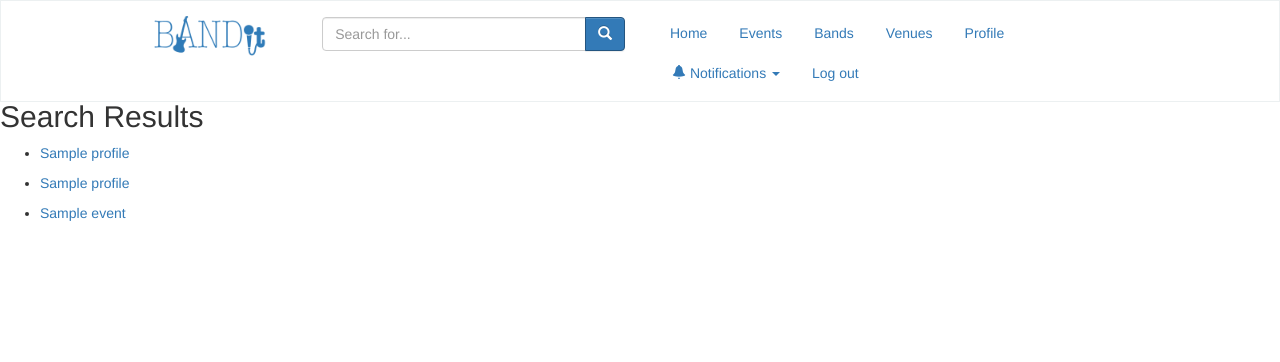
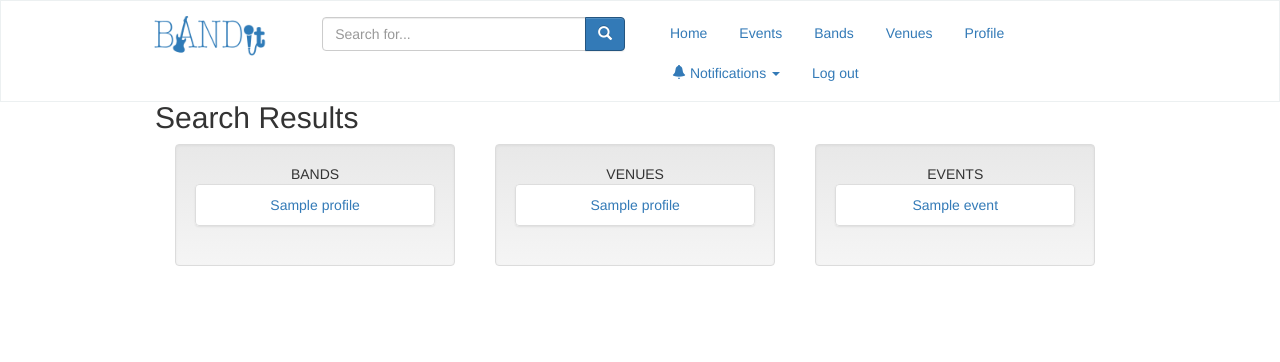
Before and after one commit to RobertCMcAlpine/Bandit, a Django app: template project/templates/bandit/search.html in a window 1280 px wide. Shown: the top 362 px of the page. Run offline with Django 3.2, Linux system fonts and the light colour scheme; the template is opened without the code that fills it: most values are stand-ins (such as "Sample title", 1, 10 or a date in 2020); some libraries are stand-ins or nearby versions.

Commit message:
Added columns to search.html

```diff
--- a/project/templates/bandit/search.html
+++ b/project/templates/bandit/search.html
@@ -3,26 +3,49 @@
 {% block title %}Search: {{ query_terms }}{% endblock %}
 
 {% block content_block %}
+<div class="container-fluid">
+    <div class="row">
+        <div class="hidden-xs col-sm-12 col-md-12 col-lg-12">
             <h2>Search Results</h2>
+                <div id="column1">
+                    <div class="well">
+                        BANDS
                         {% if bands %}
-            <ul>
+                            <ul class="list-group requests">
                                 {% for band in bands %}
-                    <li><a href="/bandit/band/{{ band.profile.slug }}">{{ band.profile.name }}</a></li>
+                                    <li class="list-group-item"><a href="/bandit/band/{{ band.profile.slug }}">{{ band.profile.name }}</a></li>
                                 {% endfor %}
                             </ul>
                         {% endif %}
+                    </div>
+                </div>
+                <div id="column2">
+                    <div class="well">
+                        VENUES
                         {% if venues %}
-            <ul>
+                            <ul class="list-group requests">
                                 {% for venue in venues %}
-                    <li><a href="/bandit/venue/{{ venue.profile.slug }}">{{ venue.profile.name }}</a></li>
+                                    <li class="list-group-item"><a href="/bandit/venue/{{ venue.profile.slug }}">{{ venue.profile.name }}</a></li>
                                 {% endfor %}
                             </ul>
                         {% endif %}
+                    </div>
+                </div>
+                <div id="column3">
+                    <div class="well">
+                        EVENTS
                         {% if events %}
-            <ul>
+                            <ul class="list-group requests">
                             {% for event in events %}
-                    <li><a href="/bandit/venue/{{ event.venue.profile.slug }}/event/{{ event.date }}">{{ event.name }}</a></li>
+                                <li class="list-group-item"><a href="/bandit/venue/{{ event.venue.profile.slug }}/event/{{ event.date }}">{{ event.name }}</a></li>
                             {% endfor %}
                             </ul>
                         {% endif %}
+                    </div>
+                    </div>
+                    </div>
+                </div>
+            </div>
+        </div>
+    </div>
 {% endblock %}
```
Lines whose indentation alone changed are shown as unchanged.
